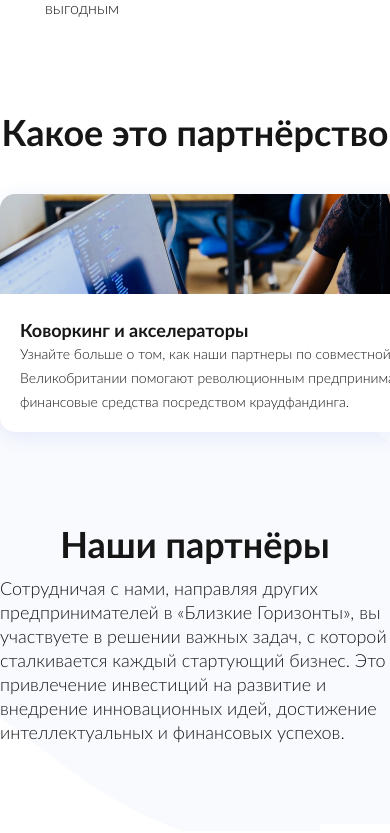
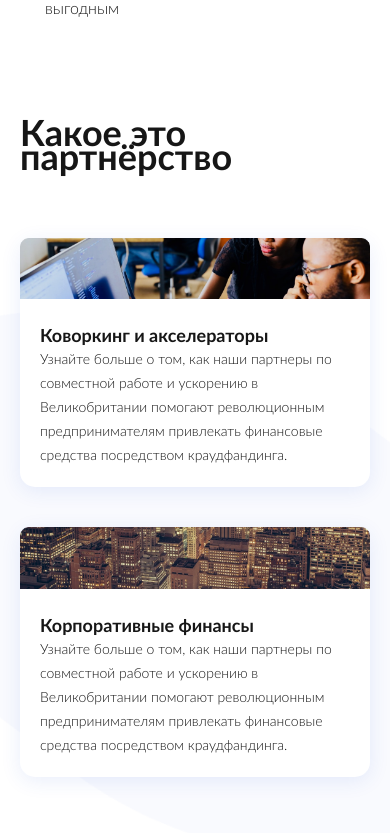
Before and after one commit to rubanvova/BlizkieGorizonti, a React (Create React App) app: page / in a window 390 px wide. Shown: the part 1860-2693 px from the top of the page. Built offline with nearby package versions, Linux system fonts and the light colour scheme.

Commit message:
add adaptiv

```diff
--- a/src/components/content/BoxPartnership.module.css
+++ b/src/components/content/BoxPartnership.module.css
@@ -15,7 +15,7 @@
 .box {
   z-index: 2;
   max-width: 570px;
-  height: 238px;
+  min-height: 238px;
   background: #ffffff;
   box-shadow: 0px 4px 20px rgba(43, 90, 220, 0.1);
   border-radius: 15px;
@@ -28,10 +28,12 @@
 
 .text {
   font-size: 14px;
+  width: 90%;
 }
 
 .body {
   margin: 20px;
+  width: 100%;
 }
 
 .leaf {
@@ -41,3 +43,43 @@
   top: 150px;
   z-index: -1;
 }
+
+.imgbox {
+  width: 100%;
+  object-fit: contain;
+}
+
+@media (max-width: 1215px) {
+  .wrapper {
+    max-width: 600px;
+  }
+  .box {
+    margin-top: 20px;
+  }
+  .boxs {
+    flex-wrap: wrap;
+    justify-content: center;
+  }
+}
+
+@media (max-width: 614px) {
+  .wrapper {
+    max-width: 600px;
+  }
+  .box {
+    margin: 20px;
+    width: 100%;
+    max-height: 30%;
+    justify-content: space-between;
+  }
+  .boxs {
+    flex-wrap: wrap;
+    justify-content: center;
+  }
+}
+
+@media (max-width: 427px) {
+  .chapter {
+    margin-left: 20px;
+  }
+}
--- a/src/components/content/BoxPartnership.tsx
+++ b/src/components/content/BoxPartnership.tsx
@@ -30,7 +30,7 @@ type boxProps = {
 const Box: React.FC<boxProps> = ({ img, text, title }) => {
   return (
     <div className={styles.box}>
-      <img src={img} alt="" />
+      <img src={img} alt="" className={styles.imgbox} />
       <div className={styles.body}>
         <Text bold>{title}</Text>
         <Text classNames={styles.text}>{text}</Text>
```
